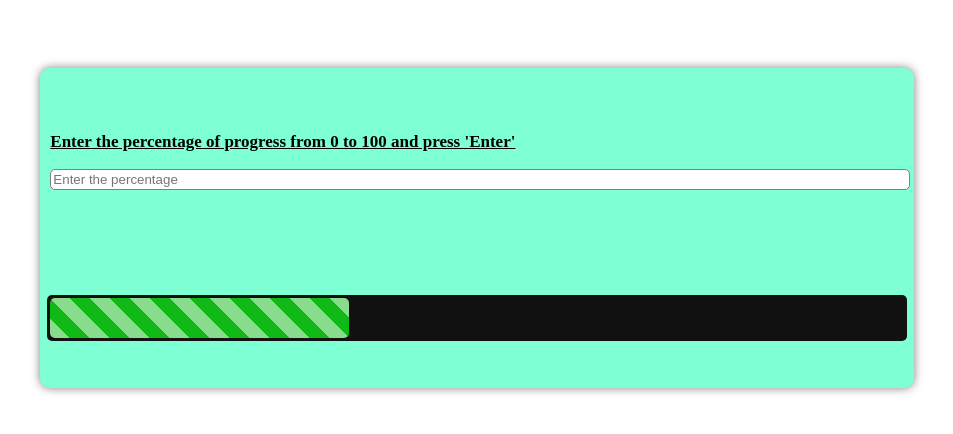
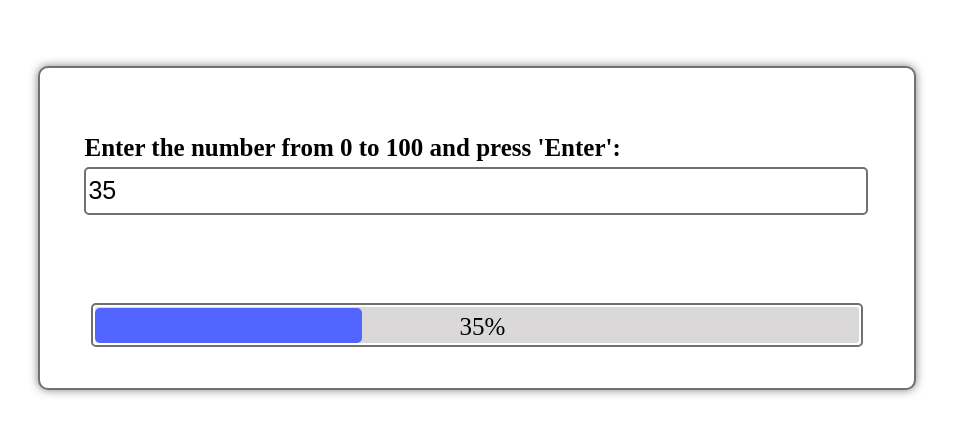
Before and after one commit to NikitaMasl/progressBar, a plain HTML site: page index.html in a window 1280 px wide. Shown: the part 180-614 px from the top of the page, without its empty margins (171-1124 px from the left). Drawn offline with Linux system fonts and the light colour scheme.

Commit message:
change style

```diff
--- a/index.html
+++ b/index.html
@@ -10,13 +10,15 @@
       <div class="container">
           <div class="progbar-wrapper">
             <div class="input-container">
-                <p>Enter the percentage of progress from 0 to 100 and press 'Enter'</p>
-                <input type="number" min="0" max="100" id="input" placeholder="Enter the percentage">
-                <p class="wrong-value">You enter the wrong value. It has to be a number from 0 to 100.</p>
+                <p>Enter the number from 0 to 100 and press 'Enter':</p>
+                <input type="number" min="0" max="100" id="input" value="35">
+                <p class="wrong-value">Please enter correct value. It should be a number from 0 to 100.</p>
             </div>
             <div class="progress">
+              <div class="border">
                 <div class="fill"></div>
                 <div class="number">35%</div>
+              </div>
             </div>
           </div>
       </div>
--- a/style.css
+++ b/style.css
@@ -1,3 +1,7 @@
+body{
+    background-color: rgba(255, 255, 255, 0.5);
+}
+
 .container{
     width: 100vw;
     height: 100vh;
@@ -7,10 +11,11 @@
 }
 
 .progbar-wrapper{
-    background-color: aquamarine;
+    background-color: rgb(255, 255, 255);
     width: calc(100vw/1.5);
     height: 300px;
     border-radius: 10px;
+    border: 2px solid rgb(114, 113, 113);
     box-shadow: 0 0 10px rgba(0,0,0,0.5);
     padding: 10px;
     display: flex;
@@ -20,21 +25,30 @@
 }
 
 .input-container{
-    width: 100%;
+    width: 92%;
+    margin-left: 4%;
+    margin-right: 4%;
 }
 
 .input-container p{
     font-weight: 700;
-    text-decoration: underline;
-    font-size: 17px;
+    font-size: 25px;
+    position: relative;
+    margin-bottom: 5px;
 }
 
 #input{
-    width: 100%;
+    width: calc(100% - 10px);
     background-color: white;
     border-radius: 5px;
-    border: 1px solid grey;
+    border: 2px solid rgb(114, 113, 113);
+    height: 40px;
     padding: 2px;
+    font-size: 25px;
+}
+
+#input:focus{
+    outline-style: none;
 }
 
 .error {
@@ -44,7 +58,7 @@
 .wrong-value {
     visibility: hidden;
     color: red;
-    margin-top: -1px;
+    margin-top: 5px;
     margin-left: 3px;
     font-size: 15px !important;
     text-decoration: none !important;
@@ -53,62 +67,46 @@
 
 .progress{
     cursor: pointer;
-    background-color: #111;
-    width: 100%;
+    width: 90%;
     height: 40px;
+    border: 2px solid rgb(114, 113, 113);
     border-radius: 5px;
     position: relative;
-    padding: 3px;
+    margin-left: 5%;
+    margin-right: 5%;
 }
 
 .progress:nth-child(2) .fill{
-    background-color: #10b918;
+    background-color: #5365ff;
+}
+
+.border{
+    width: calc(100% - 4px);
+    height: 36px;
+    border: 2px solid white;
+    background-color: rgb(218, 216, 216);
+    border-radius: 5px;
 }
 
 .fill{
     width: 35%;
-    background:  linear-gradient(
-        45deg,
-        rgba(255, 255, 255, 0.5) 25%,
-        transparent 25%,
-        transparent 50%,
-        rgba(255, 255, 255, 0.5) 50%,
-        rgba(255, 255, 255, 0.5) 75%,
-        transparent 75%,
-        transparent
-    );
-    background-size: 40px;
+    background-size: 36px;
     border-radius: 5px;
-    height: 100%;
+    height: calc(100% - 1px);
+    margin-top: 1px;
     transition: width 0.3s;
     animation: move 0.5s linear infinite paused;
 }
 
-.progress:hover .fill{
-    animation-play-state: running;
-}
-
-.progress:hover .number{
-    transform: translateY(-40px);
+.number{
+    position: absolute;
+    right: 45%;
+    top: 3px;
+    color: black;
+    font-size: 25px;
+    padding: 5px 10px;
+    border-radius: 5px;
+    transition: all .3s ease;
     visibility: visible;
     opacity: 1;
 }
-
-@keyframes move{
-    100%{
-        background-position: 40px 0;
-    }
-}
-
-.number{
-    position: absolute;
-    right: 0;
-    top: 0;
-    background-color:  rgba(202, 194, 194, 0.5);
-    padding: 5px 10px;
-    border-radius: 5px;
-    font-size: 15px;
-    transition: all .3s ease;
-    visibility: hidden;
-    opacity: 0;
-}
```
